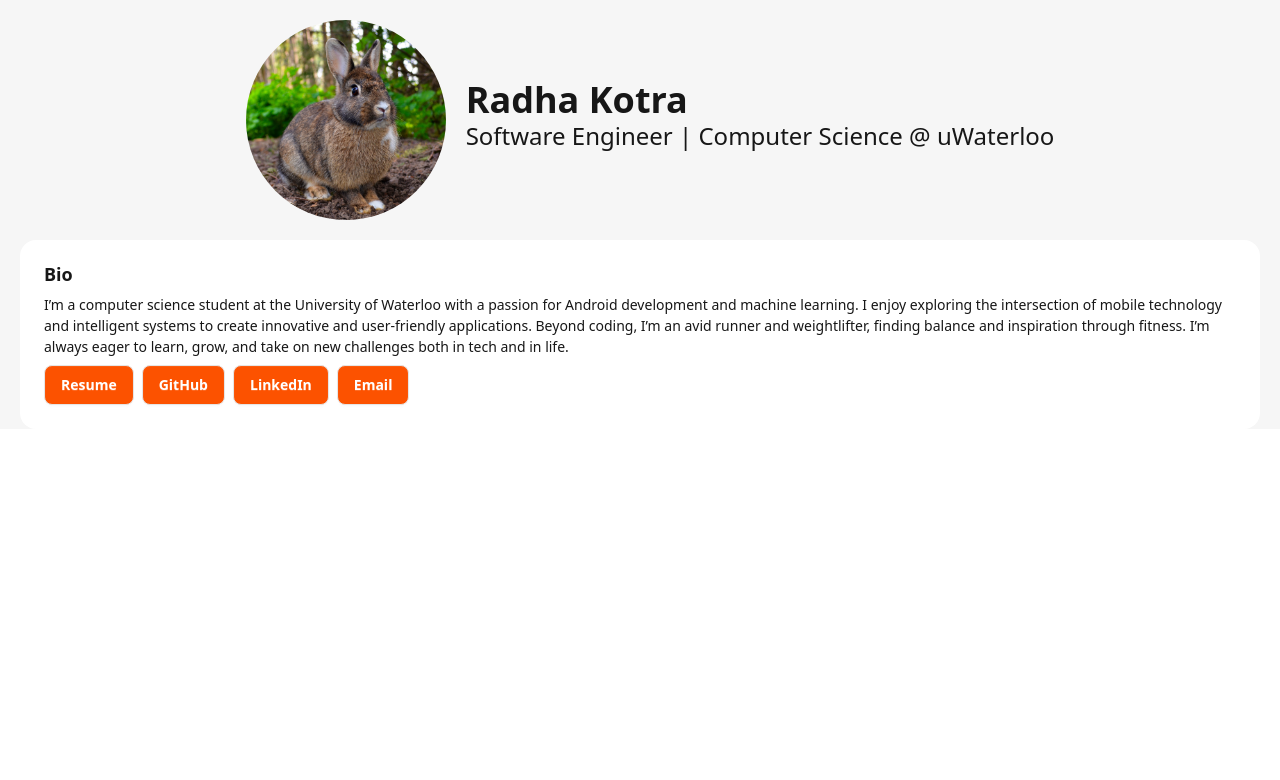
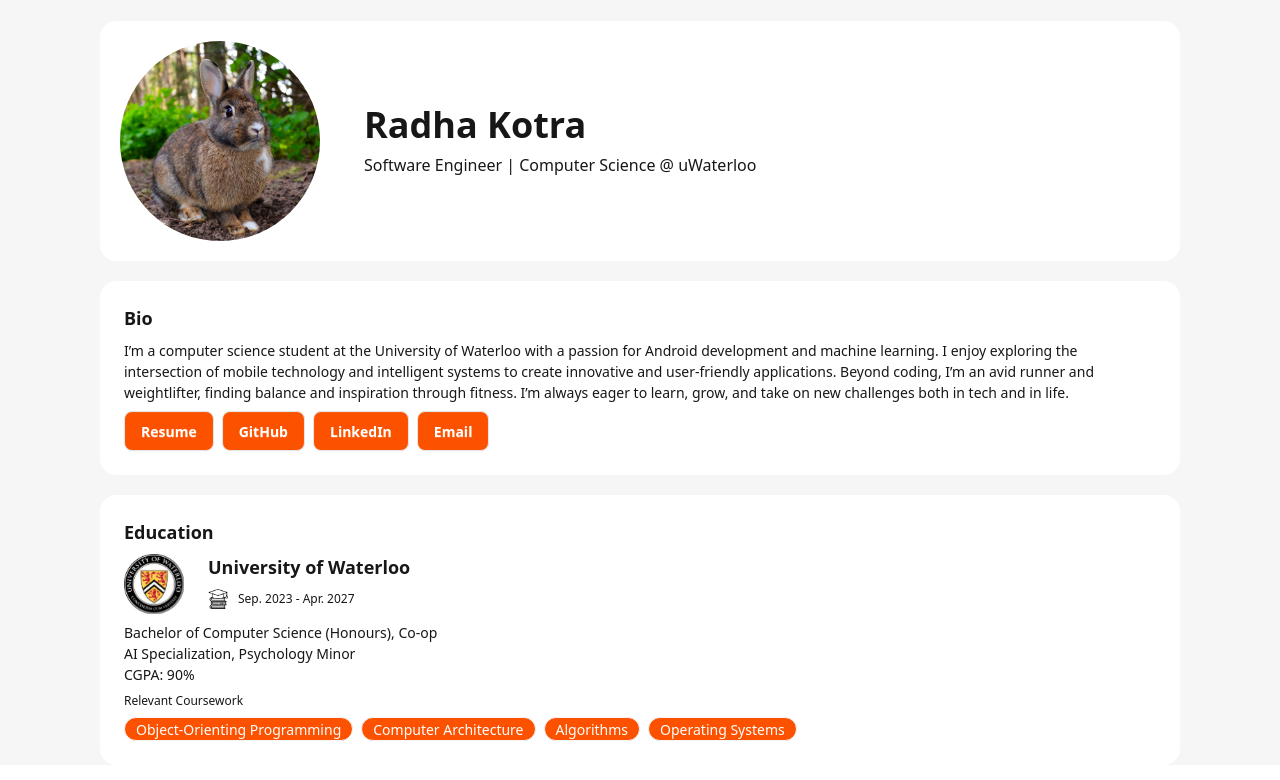
Before and after one commit to sunnybunnyy/personal-website, a Next.js app in the folder personal-website/: page / in a window 1280 px wide. Shown: the top 780 px of the page. Built offline with nearby package versions, Linux system fonts and the light colour scheme.

Commit message:
Add Highlight and Education components

```diff
--- a/personal-website/app/components/Bio.tsx
+++ b/personal-website/app/components/Bio.tsx
@@ -1,8 +1,6 @@
-import React from 'react'
-
 const Bio = () => {
   return (
-    <div className='card mx-5 bg-white'>
+    <div className='card'>
       <div className='card-body'>
         <h2 className='card-title'>Bio</h2>
         <p>
--- a/personal-website/app/components/Education.tsx
+++ b/personal-website/app/components/Education.tsx
@@ -0,0 +1,35 @@
+import Highlight from "./Highlight"
+import waterlooLogo from '../../public/waterlooLogo.png'
+import waterlooIcon from '../../public/waterlooIcon.png'
+
+const Education = () => {
+  return (
+    <div className='card card-side'>
+      <div className='card-body'>
+        <h2 className='card-title'>Education</h2>
+        <Highlight
+            logoSrc={waterlooLogo}
+            logoAlt='University of Waterloo logo'
+            iconSrc={waterlooIcon}
+            iconAlt='University icon'
+            title='University of Waterloo'
+            date='Sep. 2023 - Apr. 2027'
+        />
+        <p>
+          Bachelor of Computer Science (Honours), Co-op <br />
+          AI Specialization, Psychology Minor <br />
+          CGPA: 90%
+        </p>
+        <h5>Relevant Coursework</h5>
+        <div className='card-actions'>
+          <button className='badge bg-strava-orange text-white'>Object-Orienting Programming</button>
+          <button className='badge bg-strava-orange text-white'>Computer Architecture</button>
+          <button className='badge bg-strava-orange text-white'>Algorithms</button>
+          <button className='badge bg-strava-orange text-white'>Operating Systems</button>
+        </div>
+      </div>
+    </div>
+  )
+}
+
+export default Education
--- /dev/null
+++ b/personal-website/app/components/Highlight.tsx
@@ -0,0 +1,47 @@
+import Image from 'next/image'
+import { StaticImageData } from 'next/image';
+
+interface Props {
+    logoSrc: StaticImageData;
+    logoAlt: string;
+    iconSrc: StaticImageData;
+    iconAlt: string;
+    title: string;
+    date: string;
+}
+
+const Highlight = ({ logoSrc, logoAlt, iconSrc, iconAlt, title, date }: Props) => {
+  return (
+    <div className='card card-side card-highlight'>
+        <div className='hover-3d'>
+          <Image
+            src={logoSrc}
+            className='logo'
+            alt={logoAlt}
+          />
+
+          <div></div>
+          <div></div>
+          <div></div>
+          <div></div>
+          <div></div>
+          <div></div>
+          <div></div>
+          <div></div>
+        </div>
+        <div className='card-body py-0'>
+            <h4 className='card-title'>{title}</h4>
+            <div className='iconContainer'>
+                <Image
+                    src={iconSrc}
+                    className='icon'
+                    alt={iconAlt}
+                />
+                <h5>{date}</h5>
+            </div>
+        </div>
+    </div>
+  )
+}
+
+export default Highlight
--- a/personal-website/app/components/Profile.tsx
+++ b/personal-website/app/components/Profile.tsx
@@ -1,10 +1,9 @@
-import React from 'react'
 import Image from 'next/image'
 import profilePic from '../../public/profilePic.jpg'
 
 const Profile = () => {
   return (
-    <div className='profileContainer'>
+    <div className='card card-side'>
         <div className='hover-3d'>
           <Image
             src={profilePic}
@@ -21,8 +20,8 @@ const Profile = () => {
           <div></div>
           <div></div>
         </div>
-        <div className='profileDetails'>
-          <h1>Radha Kotra</h1>
+        <div className='card-body my-15'>
+          <h1 className='card-title text-4xl font-bold'>Radha Kotra</h1>
           <h3>Software Engineer | Computer Science @ uWaterloo</h3>
         </div>
     </div>
--- a/personal-website/app/globals.css
+++ b/personal-website/app/globals.css
@@ -23,30 +23,34 @@
 } */
 
 @layer base {
-  h1 {
-    @apply text-4xl font-bold;
+  h3 {
+    @apply text-base;
   }
 
-  h2 {
-    @apply text-3xl font-semibold;
-  }
-
-  h3 {
-    @apply text-2xl;
+  h5 {
+    @apply text-xs;
   }
 }
 
 @layer components {
-  .profileContainer {
-    @apply flex justify-center;
-  }
-
   .profilePic {
     @apply rounded-full size-50 min-w-50 object-cover m-5;
   }
 
-  .profileDetails {
-    @apply my-20;
+  .logo {
+    @apply size-15;
+  }
+
+  .icon {
+    @apply size-5;
+  }
+
+  .iconContainer {
+    @apply flex items-center gap-x-2.5;
+  }
+
+  .card:not(.card-highlight) {
+    @apply mx-25 my-5 bg-white;
   }
 }
 
@@ -54,4 +58,5 @@ body {
   background: var(--background);
   color: var(--foreground);
   font-family: var(--font-sans);
+  padding-top: 1px;
 }
--- a/personal-website/app/page.tsx
+++ b/personal-website/app/page.tsx
@@ -1,12 +1,13 @@
-import React from 'react'
 import Profile from './components/Profile'
 import Bio from './components/Bio'
+import Education from './components/Education'
 
 const Home = () => {
   return (
     <>
-      <Profile></Profile>
-      <Bio></Bio>
+      <Profile />
+      <Bio />
+      <Education />
     </>
   )
 }
```
Also changed, not shown: personal-website/public/waterlooIcon.png (added), personal-website/public/waterlooLogo.png (added).
